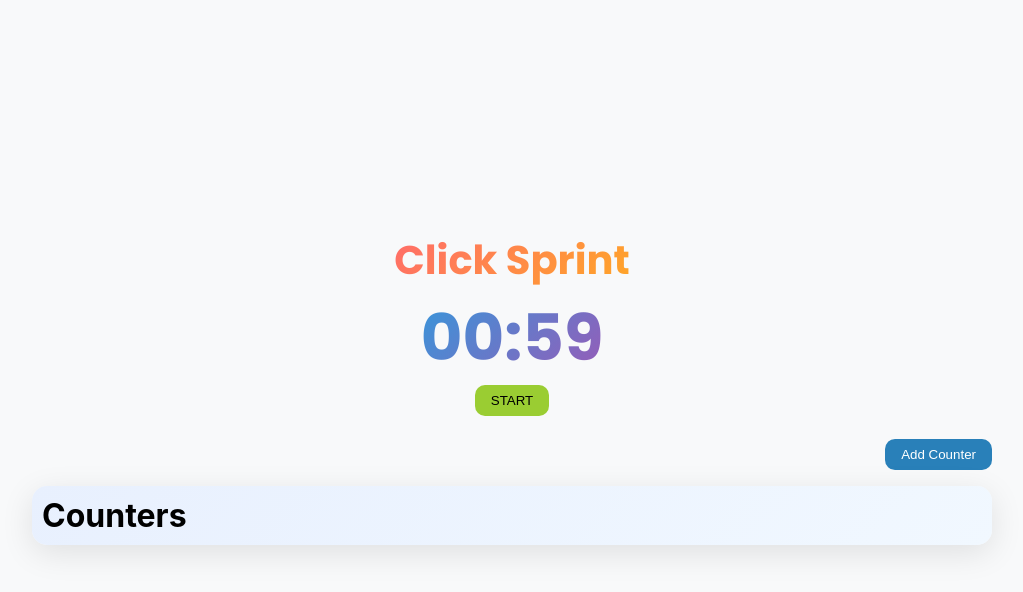
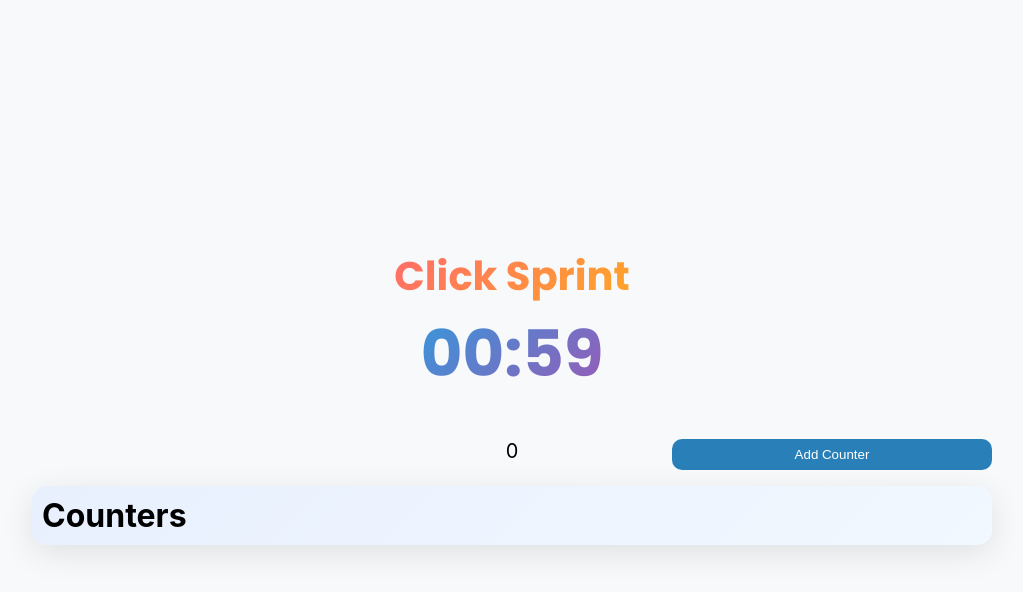
Before and after one commit to weilunchen210/ClickSprint, a plain HTML site: page index.html in a window 1280 px wide. Both pictures are taken after a click on the button "START". Shown: the whole page, without its empty margins (128-1151 px from the left). Drawn offline with Linux system fonts and the light colour scheme.

Commit message:
score and sync'ed timer wiht start button

```diff
--- a/index.html
+++ b/index.html
@@ -19,6 +19,9 @@
             <button class="start" onClick="startTimer(this)">START</button>
         </header>
         <div class="button-row">
+            <p class="score" id="score">
+                0
+            </p>
             <button class="add-counter" id="add-counter">
                 Add Counter
             </button>
--- a/script.js
+++ b/script.js
@@ -1,6 +1,8 @@
 const main = document.getElementById("counter-grids")
 
 document.getElementById("add-counter").addEventListener("click", addCounter)
+const score = document.getElementById("score")
+let totalScore = parseInt(score.innerText)
 let divCount = 0;
 
 function addCounter(){
@@ -54,17 +56,28 @@ function handleClick(block){
         const parentDiv = block.parentElement
         const grandparentDiv = parentDiv.parentElement
         grandparentDiv.remove()
-
+        totalScore++
+        score.innerText = totalScore
     }
     block.style.height=number + "%";
     block.style.width=number + "%";
 }
 
 function startTimer(button){
+    const header = button.closest("header")
+    const loading = document.createElement("div")
+    totalScore = 0
+    score.innerText = totalScore
+    loading.innerHTML = `
+        <div class="loader"></div>
+    `
+    header.replaceChild(loading,button)
 
-    const display = button.closest("header").querySelector(".timer")
+    const display = header.querySelector(".timer")
+    let firstTick = true;
+
     var timer = 60 , minutes, seconds
-     setInterval(function () {
+    const intervalId = setInterval(function () {
         minutes = parseInt(timer / 60, 10);
         seconds = parseInt(timer % 60, 10);
 
@@ -73,8 +86,15 @@ function startTimer(button){
 
         display.textContent = minutes + ":" + seconds;
 
+        if(firstTick){
+            firstTick = false;
+            loading.remove();
+        }
+
         if (--timer < 0) {
-            timer = 60;
+            header.appendChild(button);
+            display.textContent = "01:00"
+            clearInterval(intervalId)
         }
     }, 1000);
 }
--- a/styles.css
+++ b/styles.css
@@ -108,8 +108,17 @@ body {
 .button-row{
     padding:1rem;
     width:75vw;
-    display:flex;
-    justify-content: flex-end;
+    display:grid;
+    grid-template-columns: repeat(3, 1fr);
+    /* display:flex;
+    justify-content: flex-end; */
+}
+
+.button-row .score{
+    grid-column-start:2;
+    grid-column-end:3;
+    text-align: center;
+    font-size:20px;
 }
 
 .button-row .add-counter{
@@ -118,6 +127,8 @@ body {
     border-radius:10px;
     background-color: #2980b9; /* Darker blue */
     color: white;
+    grid-column-start:3;
+    grid-column-end:4;
 }
 
 .button-row .add-counter:hover{
@@ -148,3 +159,17 @@ header .start:hover{
     cursor:pointer;
     background-color: white; /* Darker shade of yellowgreen */
 }
+
+.loader {
+  width: 40px;
+  height: 40px;
+  border: 4px solid #ccc;
+  border-top: 4px solid #3498db;
+  border-radius: 50%;
+  animation: spin 1s linear infinite;
+}
+
+@keyframes spin {
+  0% { transform: rotate(0deg); }
+  100% { transform: rotate(360deg); }
+}
```
